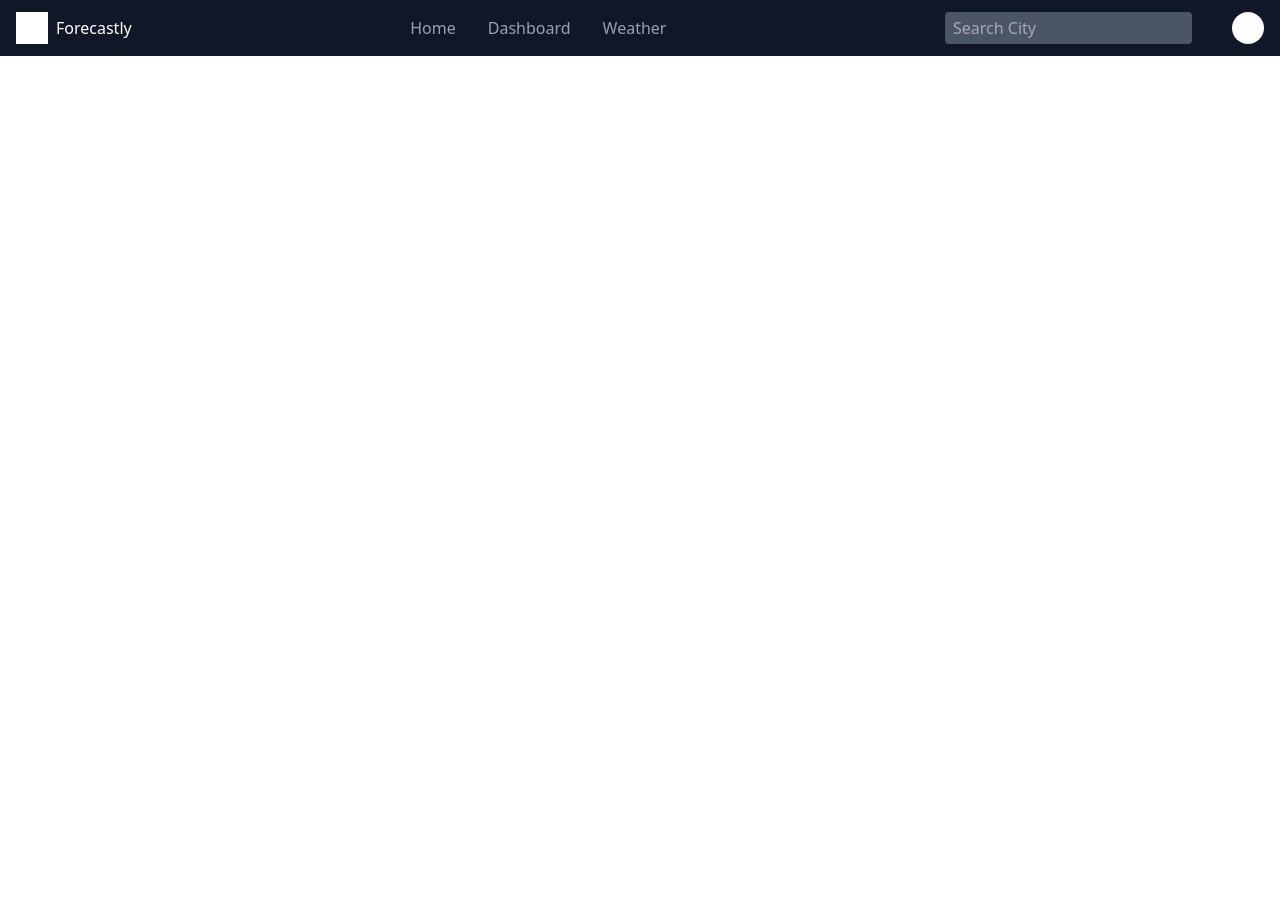
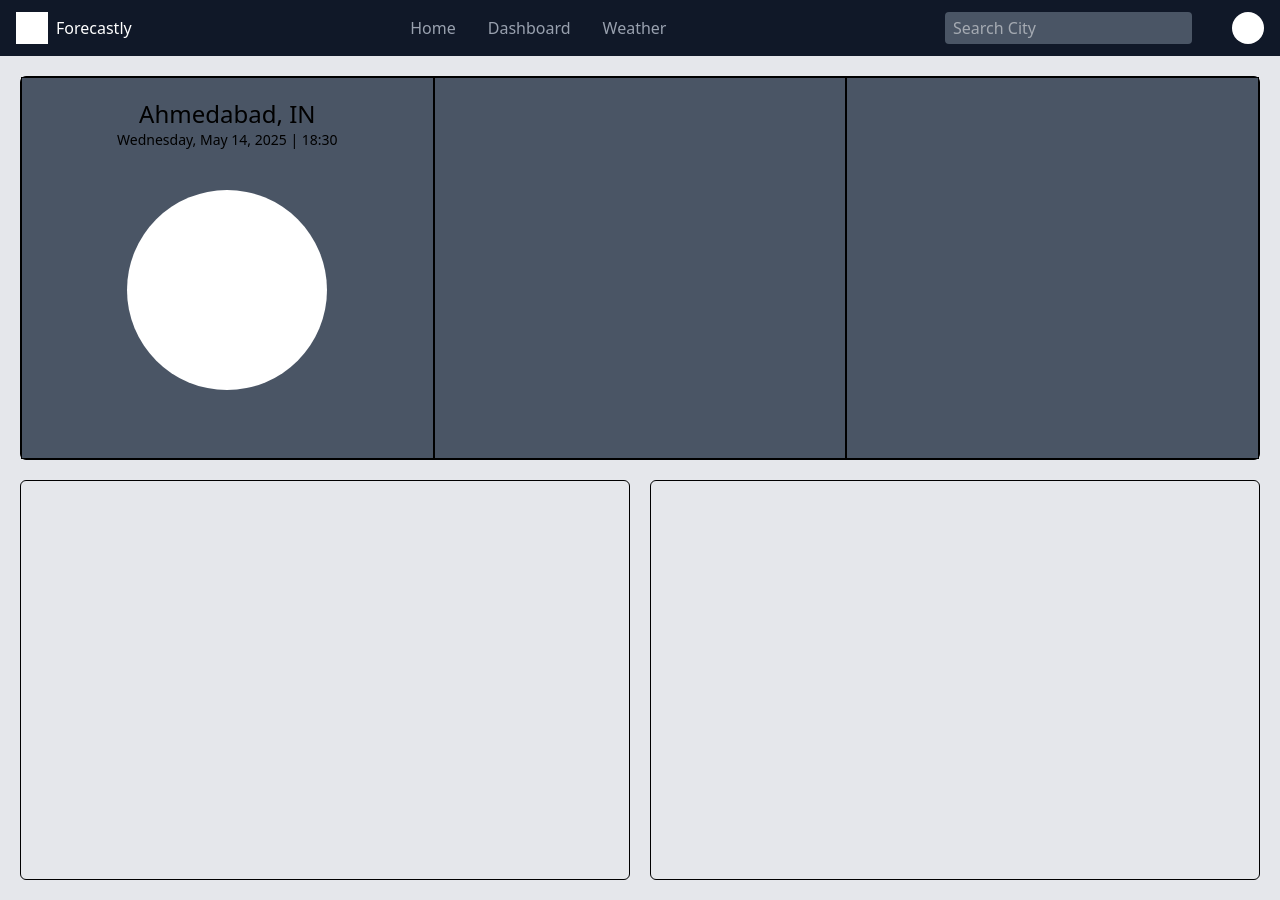
Before and after one commit to Jeet-Vyas/Forecastly, a React (Vite) app in the folder client/: page / in a window 1280 px wide. Before the commit the page ends 800 px from the top, so only its background shows below. Built offline with nearby package versions, Linux system fonts and the light colour scheme.

Commit message:
working on landing page

```diff
--- a/client/src/App.jsx
+++ b/client/src/App.jsx
@@ -1,11 +1,13 @@
 import './App.css';
 import Navbar from './layouts/Navbar';
+import LandingPage from './pages/landing page/LandingPage';
 
 function App() {
 
   return (
     <>
       <Navbar />
+      <LandingPage />
     </>
   )
 }
--- /dev/null
+++ b/client/src/pages/landing page/LandingPage.jsx
@@ -0,0 +1,20 @@
+import React from 'react'
+import CurrentWeather from './components/CurrentWeather'
+
+const LandingPage = () => {
+  return (
+    <>
+        <div className='bg-gray-200 p-5 flex flex-col gap-5'>
+            <div className="w-full h-96 border-1 rounded-md">
+                <CurrentWeather />
+            </div>
+            <div className='flex gap-5'>
+                <div className="w-[50%] h-100 border-1 rounded-md"></div>
+                <div className="w-[50%] h-100 border-1 rounded-md"></div>
+            </div>
+        </div>
+    </>
+  )
+}
+
+export default LandingPage
--- /dev/null
+++ b/client/src/pages/landing page/components/CurrentWeather.jsx
@@ -0,0 +1,23 @@
+import React from 'react'
+
+const CurrentWeather = () => {
+  return (
+    <>
+        <div className='h-full flex'>
+            <div className='flex flex-col py-5 px-10 bg-gray-600 w-1/3 items-center border-1'>
+                <h1 className='text-2xl'> Ahmedabad, <span> IN </span></h1>
+                <h6 className='text-sm'>Wednesday, May 14, 2025 | 18:30</h6>
+                <div className='h-50 w-50 rounded-[50%] bg-white mt-10'></div>
+            </div>
+            <div className='flex flex-col py-5 px-10 bg-gray-600 w-1/3 items-center border-1'>
+
+            </div>
+            <div className='flex flex-col py-5 px-10 bg-gray-600 w-1/3 items-center border-1'>
+
+            </div>
+        </div>
+    </>
+  )
+}
+
+export default CurrentWeather;
```
